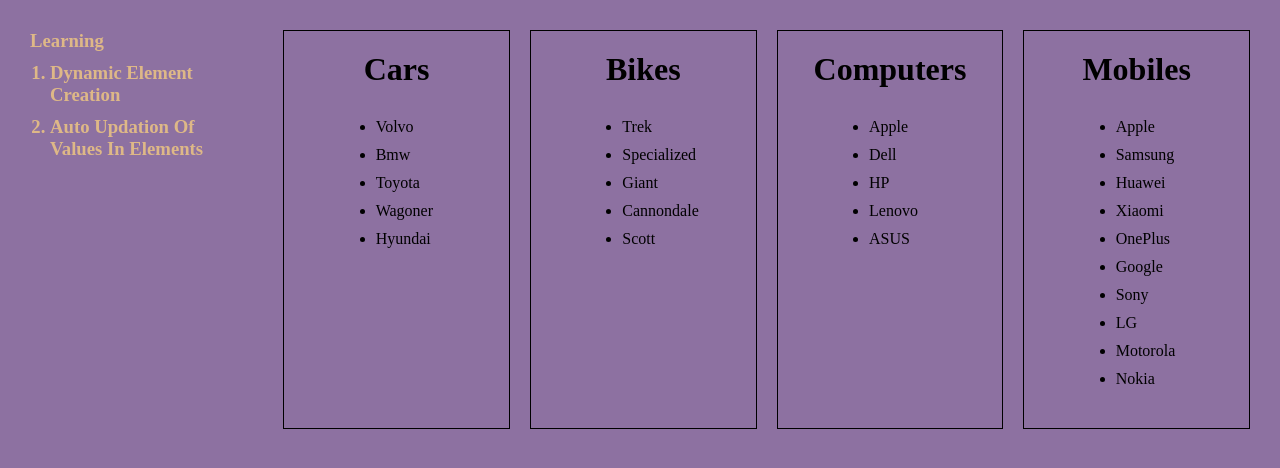
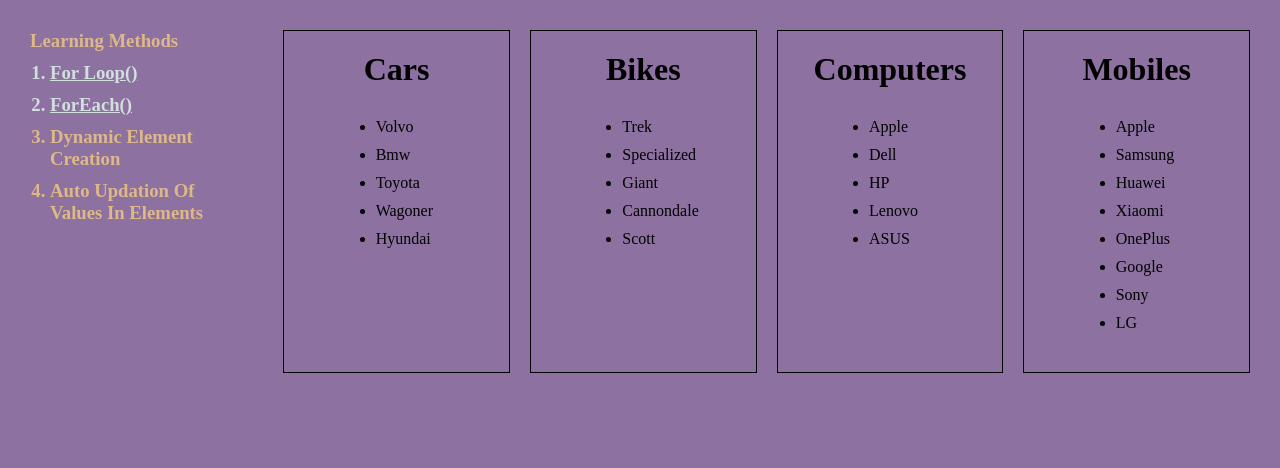
Before and after one commit to SimiShahudeen/basics-of-js, a plain HTML site: page index.html in a window 1280 px wide. Drawn offline with Linux system fonts and the light colour scheme.

Commit message:
method 2 second commit

```diff
--- a/index.html
+++ b/index.html
@@ -9,8 +9,10 @@
 </head>
 
 <body>
-  <h3>Learning
+  <h3>Learning methods
     <ol>
+      <li style="text-decoration: underline;color: rgb(211, 223, 223);">for loop()</li>
+      <li style="text-decoration: underline;color: rgb(211, 223, 223);">forEach()</li>
       <li>dynamic element creation </li>
       <li>auto updation of values in elements</li>
     </ol>
--- a/main.js
+++ b/main.js
@@ -23,10 +23,18 @@
   pcHtml.appendChild(createList)
 }
 
-let mobileArray = ["Apple", "Samsung", "Huawei", "Xiaomi", "OnePlus", "Google", "Sony", "LG", "Motorola", "Nokia"];
-let mobileHtml = document.getElementById('list3');
-for (let iterateMobile of mobileArray) {
-  let listCreating = document.createElement('li');
-  listCreating.innerText = iterateMobile
-  mobileHtml.appendChild(listCreating)
-}
+// let mobileArray = ["Apple", "Samsung", "Huawei", "Xiaomi", "OnePlus", "Google", "Sony", "LG", "Motorola", "Nokia"];
+// let mobileHtml = document.getElementById('list3');
+// for (let iterateMobile of mobileArray) {
+//   let listCreating = document.createElement('li');
+//   listCreating.innerText = iterateMobile
+//   mobileHtml.appendChild(listCreating)
+// }
+let mobileArray = ["Apple", "Samsung", "Huawei", "Xiaomi", "OnePlus", "Google", "Sony", "LG"];
+let htmlElements = document.getElementById('list3');
+mobileArray.forEach(function (brand) {
+  let createList = document.createElement('li');
+  createList.innerText = brand
+  htmlElements.appendChild(createList)
+  console.log(brand);
+})
```
